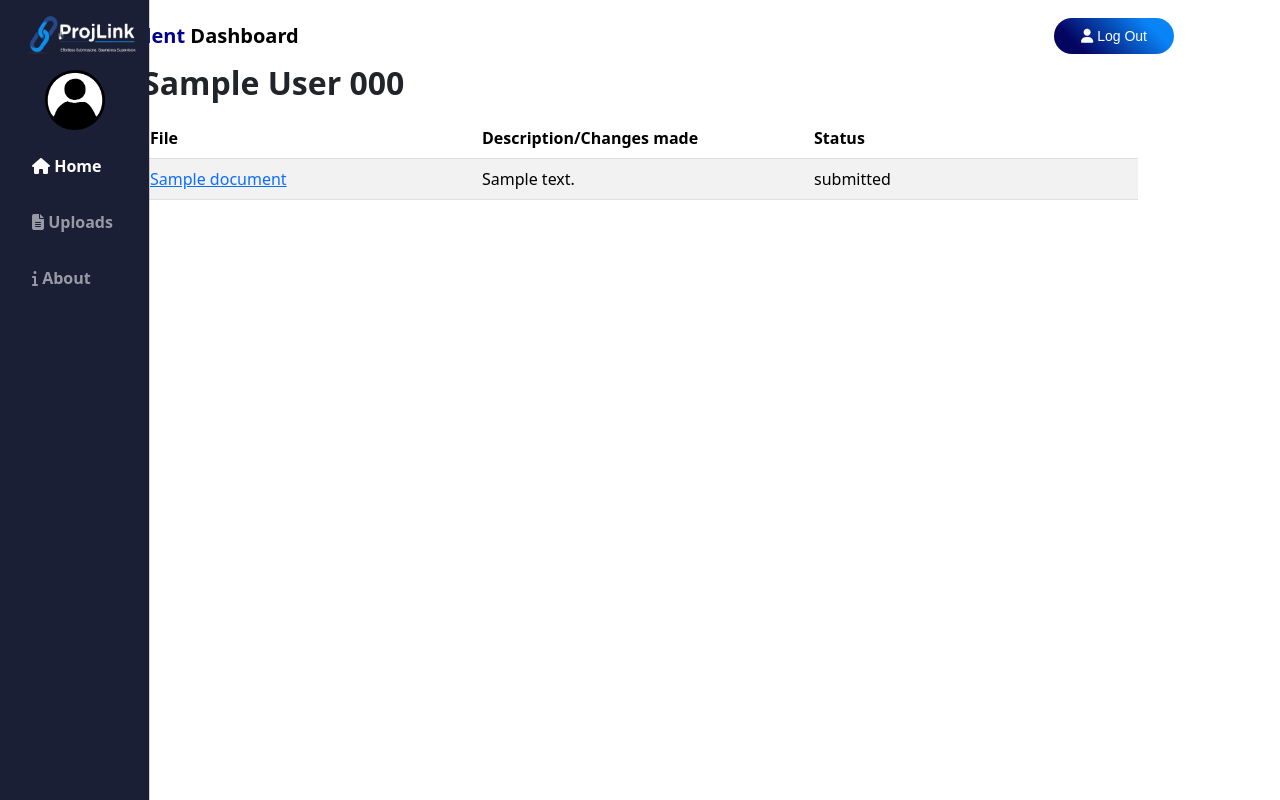
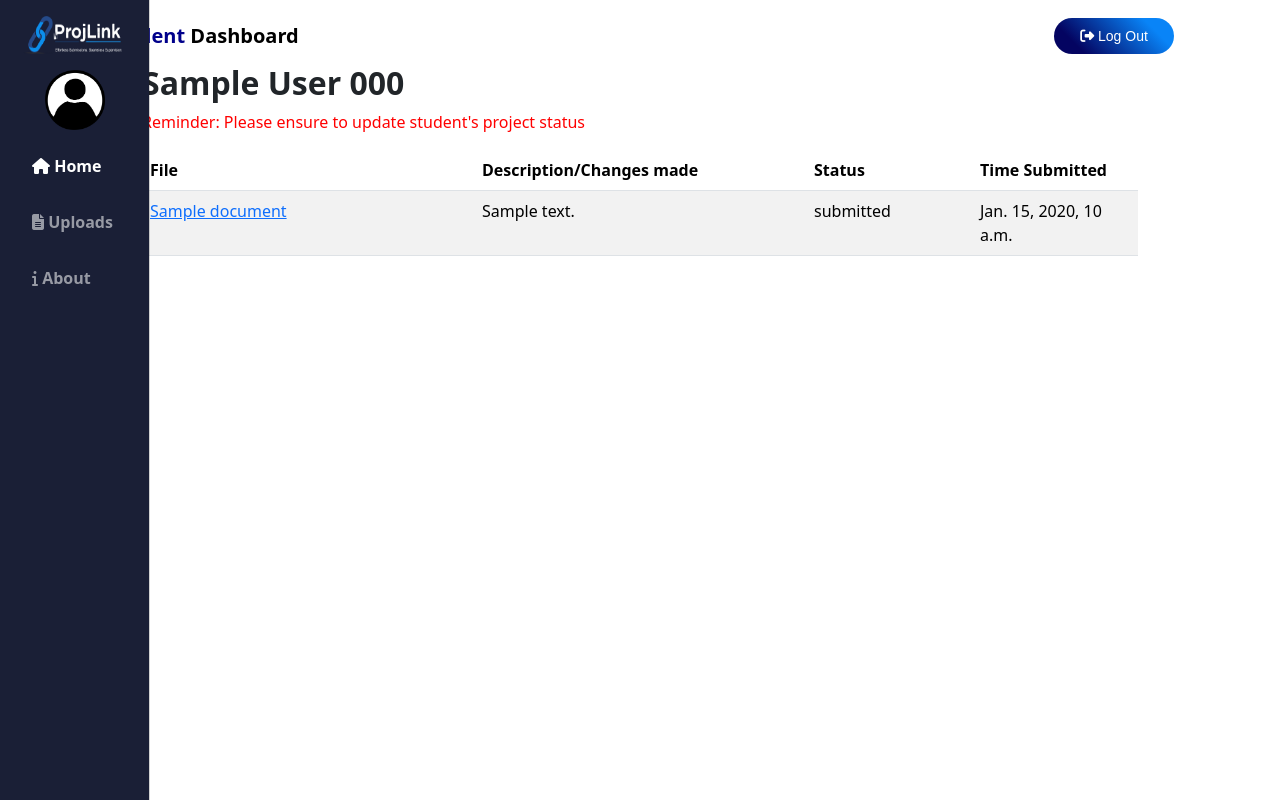
Before and after one commit to D-Eva-Code/Project_management_system, a Django app: page /supervisor/student/1/projcts/ in a window 1280 px wide. Run offline with Django 5.2, Linux system fonts and the light colour scheme; a user stored in the database is signed in; tables that the repository leaves empty hold one stand-in row (values such as "Sample post"); some libraries are stand-ins or nearby versions.

Commit message:
installed daphne and django channels, to be able to implement htmx websocket functionality for real time updates from the server to the client

```diff
--- /dev/null
+++ b/project_management_system/projectapp/routing.py
@@ -0,0 +1,6 @@
+from django.urls import re_path
+from . import consumers
+
+websocket_urlpatterns = [
+    re_path(r"ws/updates/?$", consumers.NotificationConsumer.as_asgi()),
+]
--- a/project_management_system/projectapp/templates/student_dashboard.html
+++ b/project_management_system/projectapp/templates/student_dashboard.html
@@ -9,8 +9,8 @@
 
    <div class= "container px-5">
      <div >
-                <div class=" text-dark  mt-3 ">
-                    <span role="img" aria-label="waving Emoji">&#128075;</span>Welcome, <b>{{ full_name }}!</b>
+                <div class=" text-dark welcome-text mt-3 ">
+                    <span role="img" aria-label="waving Emoji">&#128075;</span> Welcome, <b>{{ full_name }}!</b>
                 </div>
 
             </div>
@@ -31,7 +31,7 @@
             {% comment %} {{form.file.help_text}} {% endcomment %}
             {{form|crispy}}
 
-        <button class="btn btn-primary color-button" type= "submit">Upload</button>
+        <button class="btn btn-primary btn-upload" type= "submit">Upload</button>
         </form>
     </div>
 
--- a/project_management_system/projectapp/templates/student_projects.html
+++ b/project_management_system/projectapp/templates/student_projects.html
@@ -9,13 +9,6 @@
 {% block content %}
 
       <div class= "container px-4">
-            <div >
-                {% comment %} <div class=" text-dark  mt-3 mb-3 px-5">
-                    <span role="img" aria-label="waving Emoji">&#128075;</span>Welcome, <b>{{ full_name }}!</b>
-                </div>
-                 {% endcomment %}
-            </div>
-
 
             <div class="container px-5">
                   <h2 class= "fw-bold">{{student.get_full_name}}  {{student.matric_number}}</h2>
@@ -24,7 +17,8 @@
                               <tr>
                               <th class="fw-bold col-4">File</th>
                               <th class="fw-bold col-4">Description/Changes made</th>
-                              <th class="fw-bold col-4">Status</th>
+                              <th class="fw-bold col-2">Status</th>
+                              <th class="fw-bold col-2">Time Submitted</th>
                               </tr>
                         </thead>
                         {% for project in projects %}
@@ -33,9 +27,10 @@
                               <tr>
                               <td class="col-4"><a href="{{project.file.url}}" target='_blank'>{{ project.title}}</a></td>
                               <td class="col-4">{{project.description}}</td>
-
-                              <td class="col-4">submitted</td>
+                              <td class="col-2">submitted</td>
+                              <td class="col-2">{{project.upload_time}}</td>
                                     </tr>
+                              <p style="color:red;">Reminder: Please ensure to update student's project status</p>
                               {% empty %}
                               <h4>No Projects Submitted</h4>
 
--- a/project_management_system/static/css/style.css
+++ b/project_management_system/static/css/style.css
@@ -94,6 +94,10 @@
     font-weight: bold;
     border-radius: 6px;
 }
+ /* .dashboardbody {
+    background-color: #fafafa!important;
+  } */
+
 
 /* On large screens (lg and up) → make it always visible */
 @media (min-width: 992px) {
@@ -109,9 +113,8 @@
   }
 
   /* Push page content to the right */
-  .dashboardbody {
-    margin-left: 150px!important;
-  }
+  /* .dashboardbody {
+    background-color: white!important;} */
 
   .customoffcanvas a:hover {
     background-color: #27408B;
@@ -164,21 +167,67 @@
 }
 .custom-width{
   width: 120px;
-  font-family: Arial, sans-serif;
+  font-family: open-sans, sans-serif!important;
+
+}
+@media (max-width: 992px){
+  .custom-width{
+    display: none;
+    font-size: 12px;
+  }
+  .logout-button{
+    display: flex;
+    color: white;
+    text-decoration: none;
+  }
+
 }
 
 
 .customnav{
-  background-color: rgba(0, 0, 139, 1)!important;
+    background-color: white!important;
+  }
+
+@media (max-width: 992px){
+  .customnav{
+    background: linear-gradient(135deg, #0061ff, #004aad)!important;
+    color: #fff;
+}
 }
 
-@media (min-width: 992px){
-  .customnav{
-    background-color: white!important;
-  }
-}
-
-.color-button{
+.btn-upload{
   background-color:rgba(0, 0, 139, 1)!important;
  border: none;
 }
+@media (max-width: 992px){
+  .btn-upload {
+    background: linear-gradient(135deg, #007bff, #004aad);
+    color: #fff;
+    border: none;
+    padding: 10px 20px;
+    font-weight: bold;
+    border-radius: 8px;
+    transition: 0.3s;
+    box-shadow: 0 4px 8px rgba(0, 0, 139, 0.4)!important;
+    width: 100%!important;
+}
+.btn-upload:hover {
+    background: linear-gradient(135deg, #0056b3, #002d6f);
+}
+}
+
+
+
+.welcome-text{
+  font-size: 15px;
+  margin-bottom:6px ;
+}
+@media (max-width: 576px){
+  .welcome-text{
+    font-size: 13px;
+    margin-bottom: 6px;
+    margin-top: 16px;
+    padding-top: 12px;
+    font-family: open-sans, sans-serif;
+  }
+}
--- a/project_management_system/templates/base.html
+++ b/project_management_system/templates/base.html
@@ -10,9 +10,14 @@
     <script src="https://cdn.jsdelivr.net/npm/bootstrap@5.3.3/dist/js/bootstrap.bundle.min.js"></script>
     <link href = "{% static 'css/style.css' %}" rel="stylesheet">
     <script src="https://kit.fontawesome.com/67d98369eb.js" crossorigin="anonymous"></script>
+    {% comment %} <link rel="icon" type="image/x-icon" href="{% static 'images/favicon.ico' %}"> {% endcomment %}
+     <script src="https://cdn.jsdelivr.net/npm/htmx.org@2.0.7/dist/htmx.min.js" integrity="sha384-ZBXiYtYQ6hJ2Y0ZNoYuI+Nq5MqWBr+chMrS/RkXpNzQCApHEhOt2aY8EJgqwHLkJ" crossorigin="anonymous"></script>
+    {% comment %} <script src="https://cdn.jsdelivr.net/npm/htmx-ext-ws@2.0.2" integrity="sha384-vuKxTKv5TX/b3lLzDKP2U363sOAoRo5wSvzzc3LJsbaQRSBSS+3rKKHcOx5J8doU" crossorigin="anonymous"></script> {% endcomment %}
+    <script src="https://unpkg.com/htmx-ext-ws@2.0.2"></script>
+
 </head>
 
-<body class="bg-white m-0 ">
+<body class="bg-white m-0 dashboardbody" hx-ext="ws" ws-connect="/ws/updates" >
    <div class= "container mt-2">
        <div class= "container justify-content-center">
 
@@ -29,7 +34,7 @@
             <div class="offcanvas-body">
                 <ul class="navbar-nav me-auto">
                     <li class="nav-item mb-3">
-                        <span class="text-center"><img src='{% static "images/projlink_logo_new.png" %}' id="logo-img"alt="Logo" width="120" height="38"></span>
+                        <img class="text-center" style="padding-right: 17px;" src='{% static "images/projlink_logo_new.png" %}' id="logo-img"alt="Logo" width="123" height="38">
                     </li>
                     <li class="nav-item mb-3 text-center">
                         <a href="#"><img src='{% static "images/profile.png" %}' alt="Logo" width="60" height="60"></a>
@@ -82,7 +87,8 @@
             </span>
                 <form class="d-flex" action="{% url "logout" %}" method="POST">
                 {% csrf_token %}
-                    <button class="btn ms-auto button-mixed-color rounded-pill custom-width" type="submit"><small><i class="fa fa-user"></i>  Log Out</small></button>
+                    <button class="btn ms-auto button-mixed-color rounded-pill custom-width" type="submit"><small><i class="fa fa-sign-out"></i>  Log Out</small></button>
+                    <a href="{% url "logout" %}" class="logout-button d-lg-none"><small><i class="fa fa-sign-out"></i>  Log Out</small></a>
                 </form>
         </div>
     </nav>
@@ -95,5 +101,6 @@
     </div>
    {% block content %}
    {% endblock content %}
+
 </body>
 </html>
--- a/project_management_system/userapp/templates/login.html
+++ b/project_management_system/userapp/templates/login.html
@@ -30,13 +30,13 @@
                     </div>
                 {% endfor %}
             {% endif %} {% endcomment %}
-            <h1 class="mb-4 text-light text-center">Login</h1>
+            <h1 class="mb-4 text-light text-center">Sign in</h1>
             <form method="post" novalidate>
                 {% csrf_token %}
                 {{ form|crispy }}
 
                 <div class="d-grid mt-3">
-                    <button type="submit" class="btn btn-primary">Login</button>
+                    <button type="submit" class="btn btn-primary">Sign in</button>
                 </div>
             </form>
 
```
Also changed, not shown: project_management_system/project_management_system/asgi.py (+15 -2 lines), project_management_system/project_management_system/settings.py (+8 -0 lines), project_management_system/projectapp/consumers.py (added, +10 -0 lines), project_management_system/projectapp/signals.py (added, +11 -0 lines), 1 other file.
